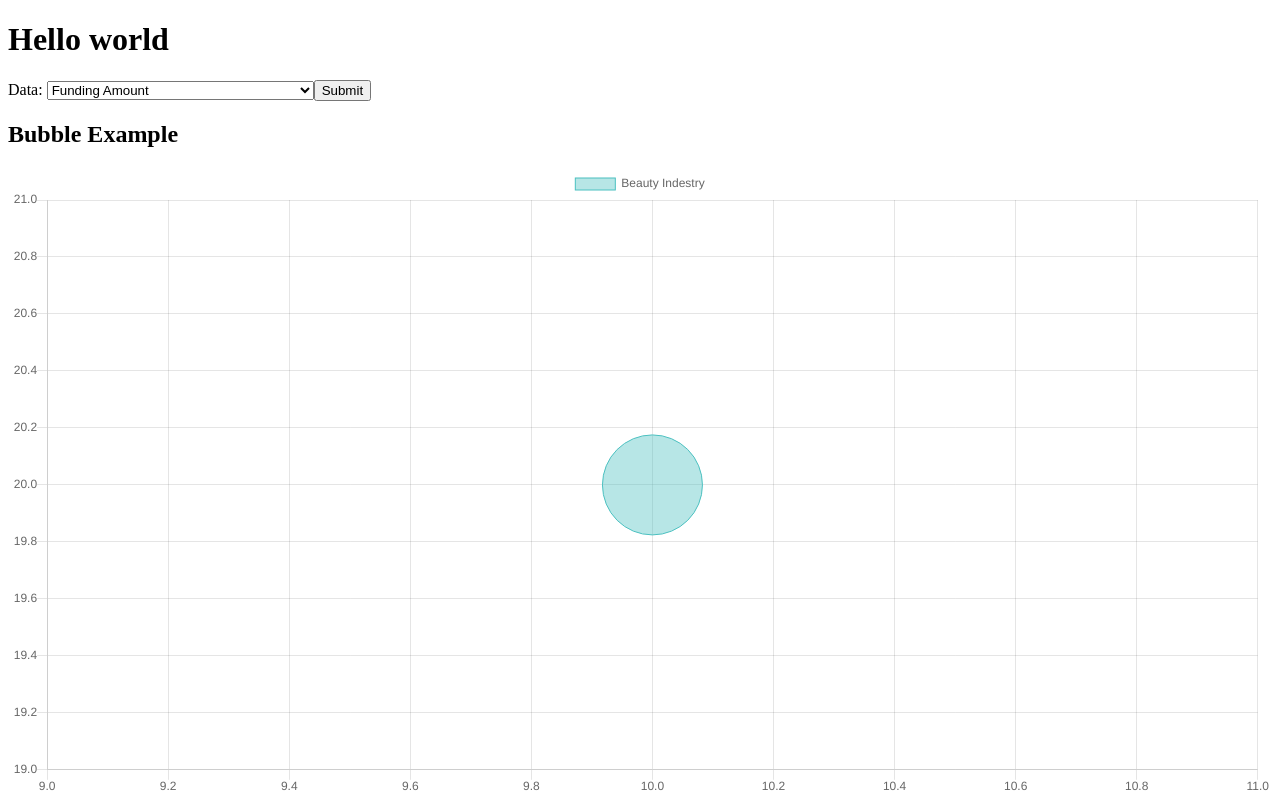
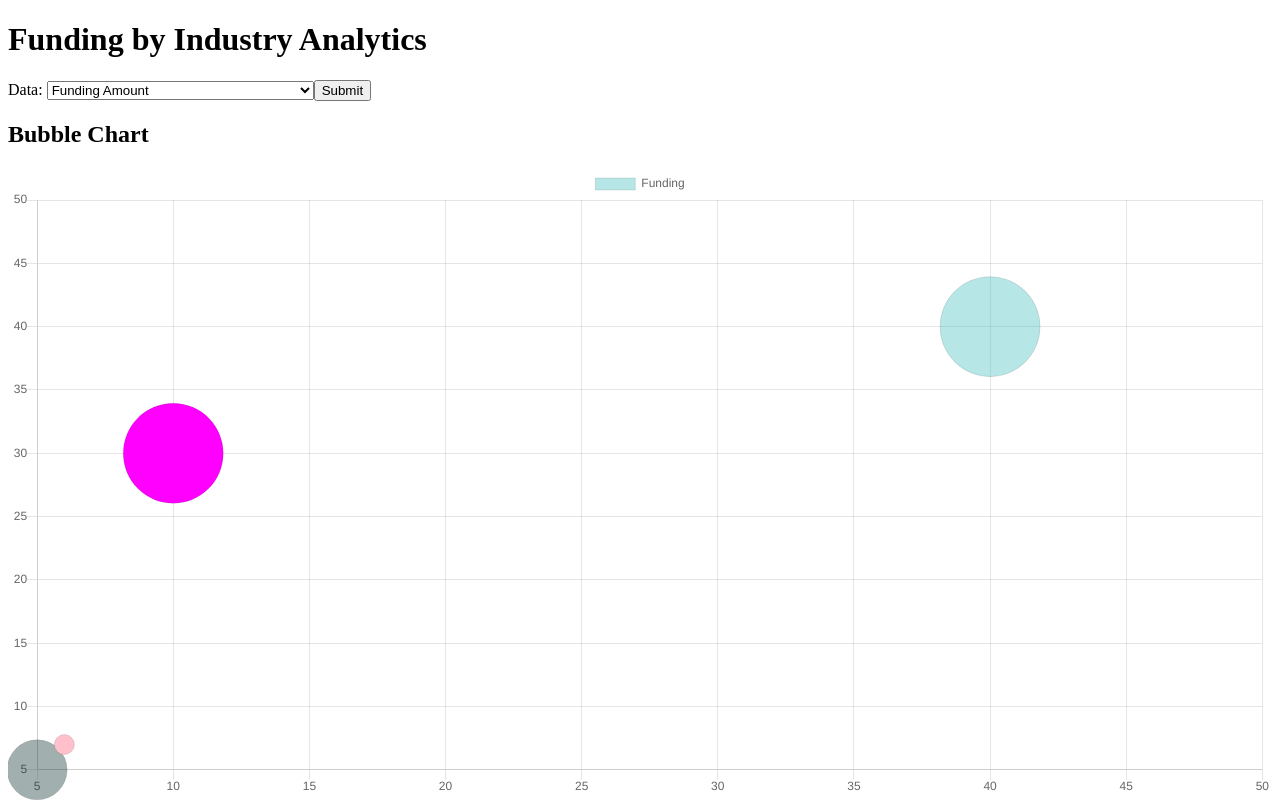
Before and after one commit to snufka/Delphai, a React (Create React App) app: page / in a window 1280 px wide. Shown: the top 802 px of the page. Built offline with nearby package versions, Linux system fonts and the light colour scheme.

Commit message:
bubble chart work

```diff
--- a/src/App.js
+++ b/src/App.js
@@ -6,7 +6,7 @@ import Table from './Table'
 function App() {
     return (
         <div className="App">
-            <h1>Hello world</h1>
+            <h1>Funding by Industry Analytics</h1>
             <div>
                 <Selector />
                 <Graph />
--- a/src/Graph.js
+++ b/src/Graph.js
@@ -1,11 +1,10 @@
-import React from 'react'
+import React, { useState, useEffect } from 'react'
 import { Bubble } from 'react-chartjs-2';
 
-const data = {
-    labels: ['January'],
+/*const data = {
     datasets: [
         {
-            label: 'Beauty Indestry',
+            label: ['Beauty', 'Health', 'Games', 'Tools', 'Automative'],
             fill: false,
             lineTension: 0.1,
             backgroundColor: 'rgba(75,192,192,0.4)',
@@ -23,17 +22,53 @@ const data = {
             pointHoverBorderWidth: 2,
             pointRadius: 1,
             pointHitRadius: 10,
-            data: [{ x: 10, y: 20, r: 50 }]
+            data: [{ x: 50, y: 50, r: 0 }, { x: 5, y: 5, r: 30 }, { x: 6, y: 7, r: 3 }, { x: 10, y: 7, r: 50 }, { x: 10, y: 7, r: 50 }]
         }
 
     ]
-};
+};*/
 
 export default function Graph() {
+    const [chartData, setChartData] = useState({});
+    const chart = () => {
+        const labels = ['Beauty', 'Health', 'Games', 'Tools', 'Automative'];
+        const data = [{ x: 50, y: 50, r: 0 }, { x: 5, y: 5, r: 30 }, { x: 6, y: 7, r: 10 }, { x: 10, y: 30, r: 50 }, { x: 40, y: 40, r: 50 }]
+        setChartData({
+            labels: labels,
+            datasets: [
+                {
+                    label: "Funding",
+                    data: data,
+                    fill: false,
+                    lineTension: 0.1,
+                    backgroundColor: ['rgba(75,192,192,0.4)', 'rgba(22,57,57,0.4)', 'rgb(255,192,203)', 'rgb(255,0,255)', 'rgba(75,192,192,0.4)'],
+                    borderCapStyle: 'butt',
+
+                    pointBorderColor: 'rgba(75,192,192,1)',
+                    pointBackgroundColor: '#fff',
+                    pointBorderWidth: 1,
+                    pointHoverRadius: 5,
+                    pointHoverBackgroundColor: 'rgba(75,192,192,1)',
+                    pointHoverBorderColor: 'rgba(220,220,220,1)',
+                    pointHoverBorderWidth: 2,
+                    pointRadius: 1,
+                    pointHitRadius: 10
+                }
+            ]
+        })
+
+
+    }
+    useEffect(() => {
+        chart()
+    }, [])
+
     return (
         <div>
-            <h2>Bubble Example</h2>
-            <Bubble data={data} />
+            <h2>Bubble Chart</h2>
+            <div>
+                <Bubble data={chartData} />
+            </div>
         </div>
     )
 }
--- a/src/Table.js
+++ b/src/Table.js
@@ -75,7 +75,7 @@ class Table extends Component {
     render() {
         return (
             <div>
-                <h1 id='title'>React Dynamic Table</h1>
+                <h1 id='title'>My Table</h1>
                 <table id='students'>
                     <tbody>
                         <tr>{this.renderTableHeader()}</tr>
```
